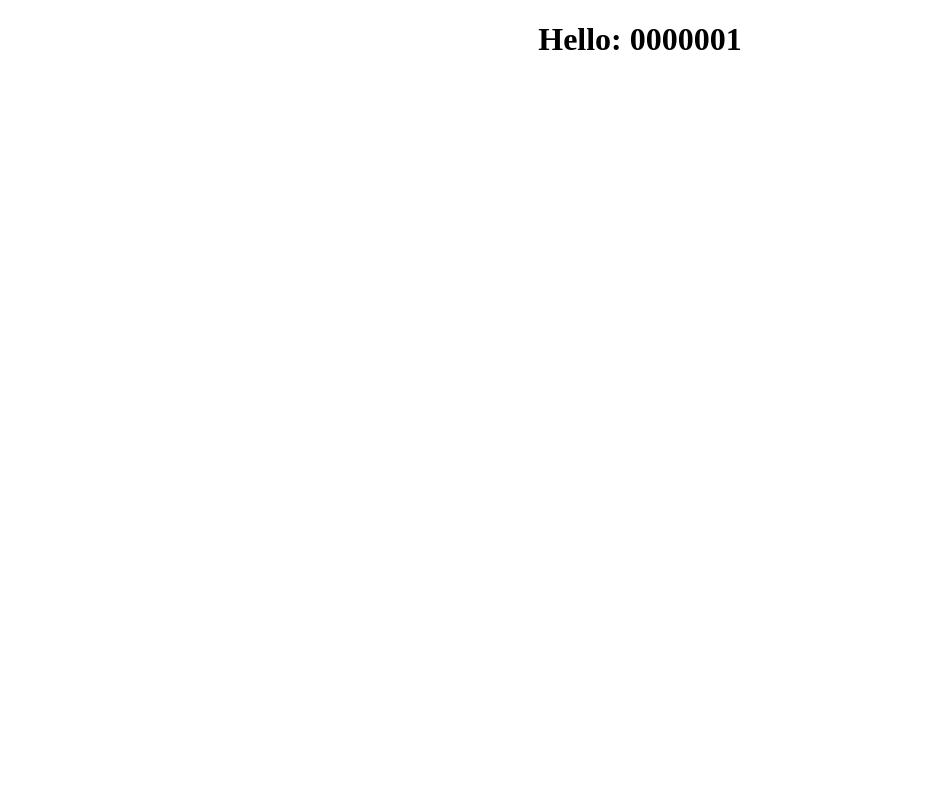
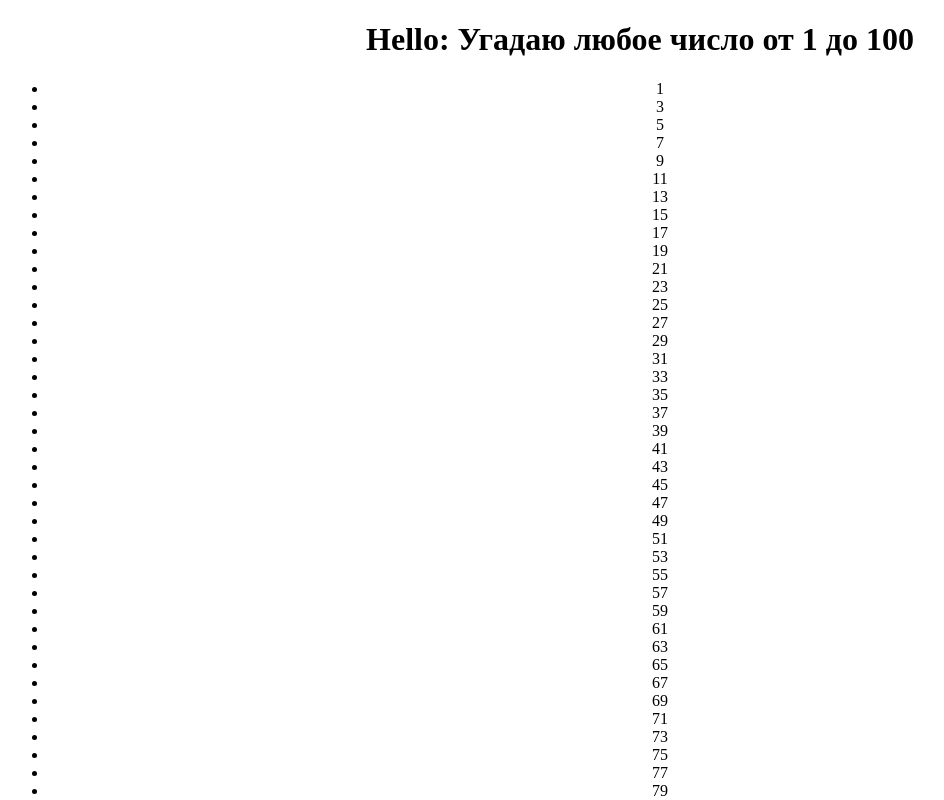
Before and after one commit to elijahmylcev/ClaudeShannon, a React (Create React App) app: page / in a window 1280 px wide. Shown: the top 800 px of the page, without its empty margins (0-944 px from the left). Built offline with nearby package versions, Linux system fonts and the light colour scheme; the HTML template or start-up script is replaced by a standard one.

Commit message:
createcards, fix converttodecimal

```diff
--- a/src/App.jsx
+++ b/src/App.jsx
@@ -1,6 +1,24 @@
 import './App.css';
 
 function App() {
+  const baseArray = arrayNumbers(100);
+
+  function createCards(base, amountCards) {
+    const cards = {};
+    let i = amountCards;
+    while (i !== 0) {
+      cards[i] = convertToDecimal(sortCards(base, i - 1))
+      i--;
+    }
+
+    return cards;
+  }
+
+  const cards = createCards(baseArray, 7);
+  console.log(cards);
+
+  const firstCard = convertToDecimal(sortCards(baseArray, 6));
+
   function convertToBinary(number) {
     let num = number;
     let binary = (num % 2).toString();
@@ -18,7 +36,7 @@ function App() {
     return binary
   }
 
-  const arrayNumbers = (right) => {
+  function arrayNumbers(right) {
     let i = 1;
     const array = [];
     while (i <= right) {
@@ -28,23 +46,34 @@ function App() {
     return array
   }
 
-  function convertToDecimal(numberBinary) {
-    let result = 0;
-    let degree = numberBinary.length - 1;
-    for(let i = 0; i < numberBinary.length; i++) {
-      result += +numberBinary[i] * Math.pow(2, degree)
-      degree--;
+  function convertToDecimal(array) {
+    if (array) {
+      return array.map(el => {
+        let result = 0;
+        let degree = el.length - 1;
+        for(let i = 0; i < el.length; i++) {
+          result += +el[i] * Math.pow(2, degree)
+          degree--;
+        }
+        return result
+      })
     }
-    return result
   }
 
-  const example = convertToDecimal(arrayNumbers(100)[3])
-  console.log(example);
+  function sortCards(array, base) {
+    return array.filter(element => element[base] === '1')
+  }
 
-  console.log(arrayNumbers(100));
   return (
     <div className="App">
-      <h1>Hello: {arrayNumbers(100)[0]}</h1>
+      <h1>Hello: Угадаю любое число от 1 до 100</h1>
+      <ul>
+        {
+          firstCard.map(num =>
+            <li>{num}</li>
+          )
+        }
+      </ul>
     </div>
   );
 }
```
